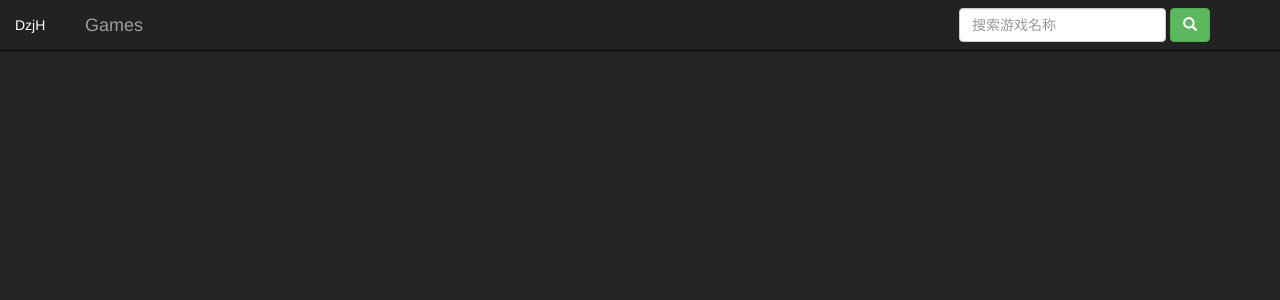
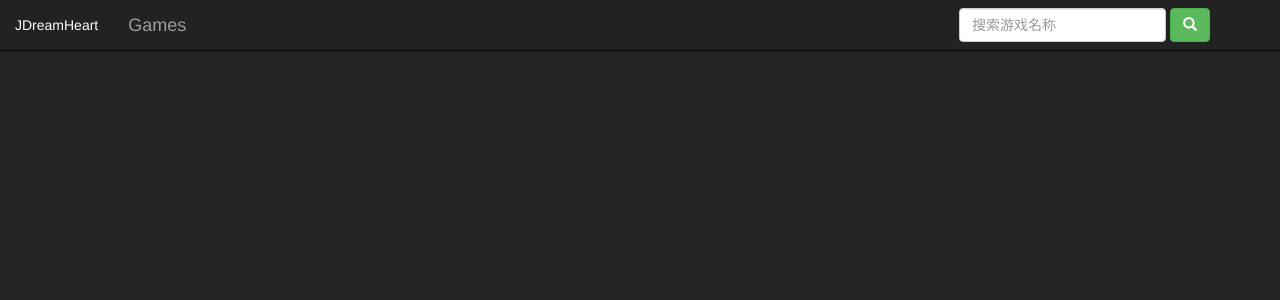
Before and after one commit to dzjh-web/weblist, a Django app: page /game in a window 1280 px wide. Shown: the top 300 px of the page. Run offline with Django 3.2, Linux system fonts and the light colour scheme; data that the repository does not hold is empty; some libraries are stand-ins or nearby versions.

Commit message:
refactor:更新页面首页配置

```diff
--- a/DBModel/views/game.py
+++ b/DBModel/views/game.py
@@ -9,10 +9,13 @@ from release.base import WebType, Status, Schedule, ScheduleMap;
 
 import webkit;
 
+from _Global import _GG;
+
 # 游戏列表
 def req(request):
     return render(request, "itemlist.html", {
         "HOME_URL": HOME_URL,
+        "HOME_TITLE": "JDreamHeart",
         "HEAD_TITLE": "Games",
         "TITLE" : "Games",
         "TITLE_URL" : "http://localhost:8008/games",
@@ -25,6 +28,8 @@ def req(request):
 # 游戏详情
 def detail(request):
     result = {
+        "HOME_URL": HOME_URL,
+        "HOME_TITLE": "JDreamHeart",
         "HEAD_TITLE": "GameDetail",
         "TITLE" : "Games",
         "TITLE_URL" : "http://localhost:8008/game",
--- a/DBModel/views/home.py
+++ b/DBModel/views/home.py
@@ -10,6 +10,7 @@ from release.base import WebType, Status;
 def req(request):
     return render(request, "home.html", {
         "HOME_URL": HOME_URL,
+        "HOME_TITLE": "JDreamHeart",
         "HEAD_TITLE": "JDreamHeart",
         "TITLE": "JDreamHeart",
         "navList" : getNavList(),
--- a/DBModel/views/release/__init__.py
+++ b/DBModel/views/release/__init__.py
@@ -105,6 +105,7 @@ def getReleaseResult(request, mkey, isSwitchTab):
     # 返回页面内容
     result = {
         "HOME_URL": HOME_URL,
+        "HOME_TITLE": "JDreamHeart",
         "mkey" : mkey,
         "requestTips" : "", # 请求提示
         "requestFailedTips" : "", # 请求失败提示
--- a/DBModel/views/resume.py
+++ b/DBModel/views/resume.py
@@ -20,6 +20,7 @@ def req(request):
     ];
     return render(request, "resume.html", {
         "HOME_URL": HOME_URL,
+        "HOME_TITLE": "JDreamHeart",
         "HEAD_TITLE" : "JinZhang-Resume",
         "TITLE" : "Resume",
         "TITLE_URL" : "http://localhost:8008/resume",
--- a/DBModel/views/webkit.py
+++ b/DBModel/views/webkit.py
@@ -14,6 +14,7 @@ def req(request):
         wtype = WebType.Github.value;
     return render(request, "cardlist_hover.html", {
         "HOME_URL": HOME_URL,
+        "HOME_TITLE": "JDreamHeart",
         "HEAD_TITLE" : webKey.capitalize(),
         "TITLE" : webKey.capitalize(),
         "TITLE_URL" : f"http://localhost:8008/web?k={webKey}",
--- a/template/cardlist.html
+++ b/template/cardlist.html
@@ -17,7 +17,7 @@
         <header id = "header">
             <nav class="navbar navbar-inverse navbar-fixed-top" role="navigation">
                 <div class="web-navbar">
-                    <a class="navbar-brand" href="http://jimdreamheart.club" title="DzjH">DzjH</a>
+                    <a class="navbar-brand" href="{{ HOME_URL }}" title="{{ HOME_TITLE }}">{{ HOME_TITLE }}</a>
                 </div>
                 <div class="container">
                     <div class="container-fluid navbar-header">
--- a/template/cardlist_hover.html
+++ b/template/cardlist_hover.html
@@ -22,7 +22,7 @@
         <header id = "header">
             <nav class="navbar navbar-inverse navbar-fixed-top" role="navigation">
                 <div class="web-navbar">
-                    <a class="navbar-brand" href="http://jimdreamheart.club" title="DzjH">DzjH</a>
+                    <a class="navbar-brand" href="{{ HOME_URL }}" title="{{ HOME_TITLE }}">{{HOME_TITLE}}</a>
                 </div>
                 <div class="container">
                     <div class="container-fluid navbar-header">
--- a/template/itemlist.html
+++ b/template/itemlist.html
@@ -16,7 +16,7 @@
         <header id = "header">
             <nav class="navbar navbar-inverse navbar-fixed-top" role="navigation">
                 <div class="web-navbar">
-                    <a class="navbar-brand" href="http://jimdreamheart.club" title="DzjH">DzjH</a>
+                    <a class="navbar-brand" href="{{ HOME_URL }}" title="{{ HOME_TITLE }}">{{ HOME_TITLE }}</a>
                 </div>
                 <div class="container">
                     <div class="container-fluid navbar-header">
--- a/template/release/index.html
+++ b/template/release/index.html
@@ -18,7 +18,7 @@
         <header id = "header">
             <nav class="navbar navbar-inverse navbar-fixed-top" role="navigation">
                 <div class="container-fluid navbar-header">
-                    <a class="navbar-brand" href="{{ HOME_URL }}" title="首页">DzjH</a>
+                    <a class="navbar-brand" href="{{ HOME_URL }}" title="{{ HOME_TITLE }}">{{ HOME_TITLE }}</a>
                     <button type="button" class="navbar-toggle" data-toggle="collapse" data-target="#userNavCollapse">
                         <span class="icon-bar"></span><span class="icon-bar"></span><span class="icon-bar"></span>
                     </button>
```
